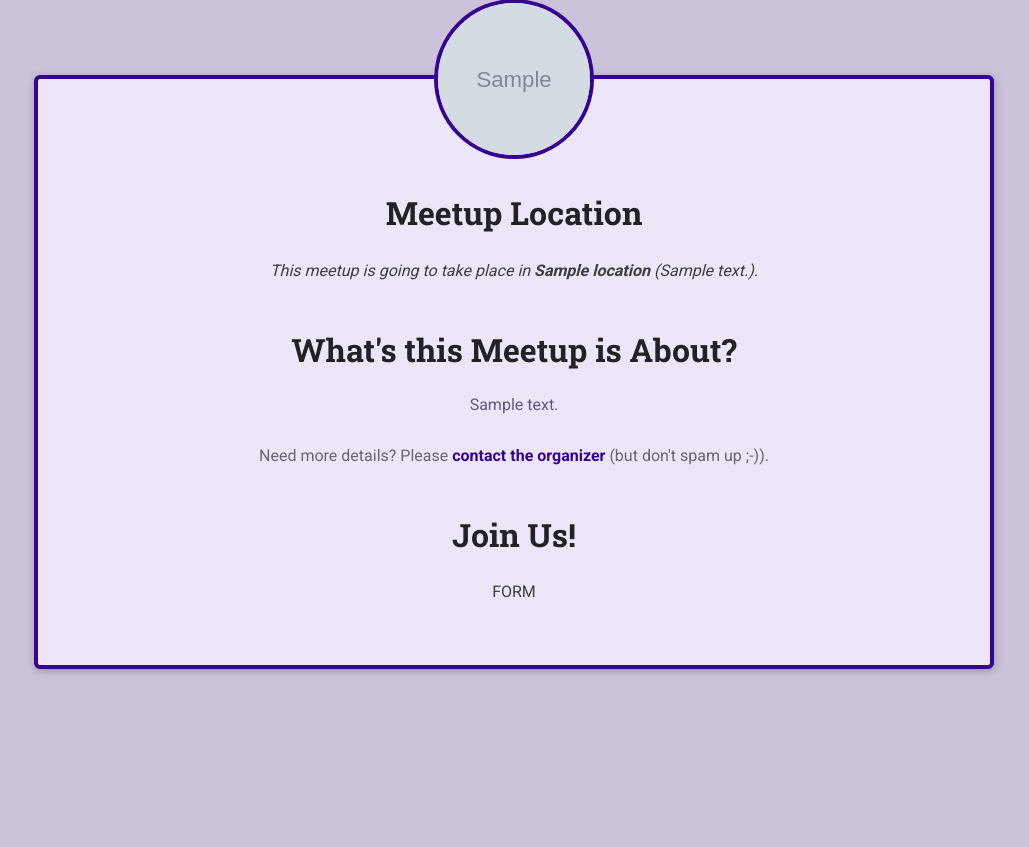
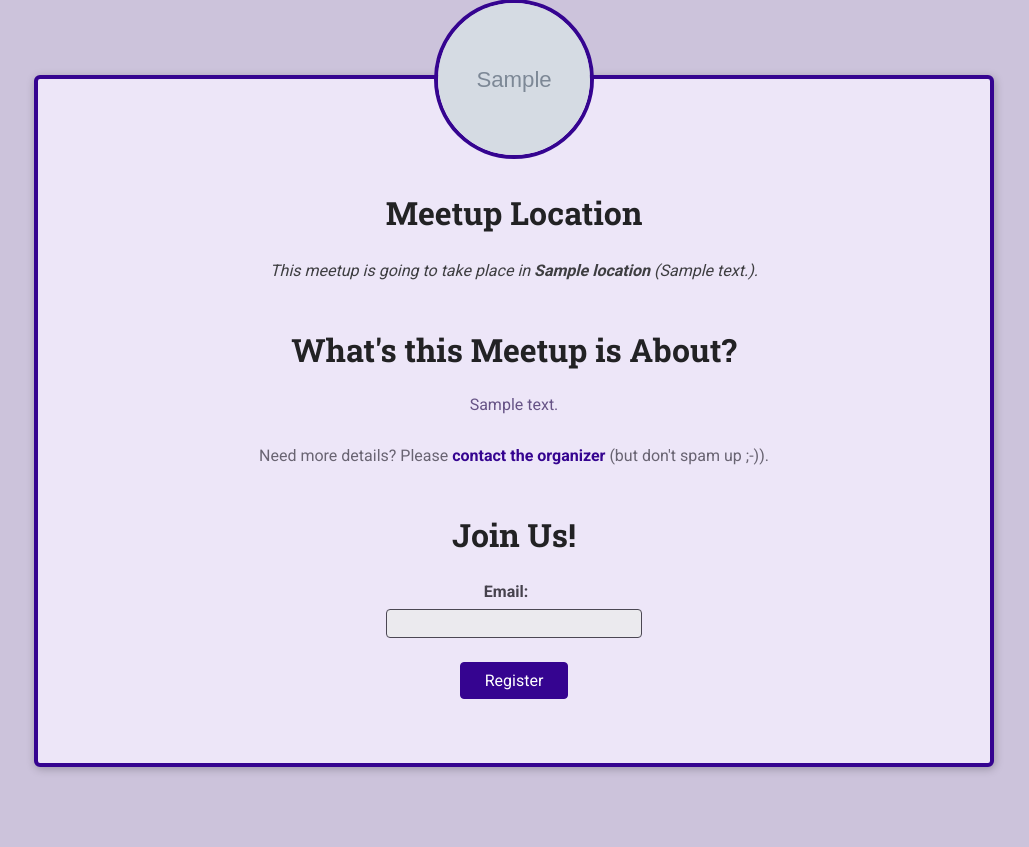
Before and after one commit to gr8guyrabi/meetups, a Django app: a page that uses meetups/templates/meetups/detail.html in a window 1280 px wide. Shown: the part 196-1043 px from the top of the page, without its empty margins (126-1155 px from the left). Before the commit the page ends 870 px from the top, so only its background shows below. Run offline with Django 3.2, Linux system fonts and the light colour scheme; tables that the repository leaves empty hold one stand-in row (values such as "Sample post"); grey boxes marked "Sample" are stand-in pictures.

Commit message:
feat: add participant form in detail

```diff
--- /dev/null
+++ b/meetups/forms.py
@@ -0,0 +1,8 @@
+from django import forms
+from .models import Participant
+
+
+class RegistrationForm(forms.ModelForm):
+    class Meta:
+        model = Participant
+        fields = ('email', )
--- a/meetups/templates/meetups/detail.html
+++ b/meetups/templates/meetups/detail.html
@@ -30,7 +30,14 @@
 
             <section id="registration">
                 <h2>Join Us!</h2>
-                FORM
+                <form>
+                    <ul>
+                        {{ registration_form.as_ul }}
+                    </ul>
+                    <div id="registration-actions">
+                        <button>Register</button>
+                    </div>
+                </form>
             </section>
         </article>
     {% else %}
--- a/meetups/views.py
+++ b/meetups/views.py
@@ -1,6 +1,8 @@
 from django.shortcuts import render
 
 from .models import Meetup
+
+from .forms import RegistrationForm
 
 # Create your views here.
 
@@ -17,9 +19,11 @@ def index(request):
 def detail(request, meetup_slug):
     try:
         meetup_detail = Meetup.objects.get(slug=meetup_slug)
+        registration_form = RegistrationForm()
         return render(request, 'meetups/detail.html', {
             'meetup_available': True,
             'meetup': meetup_detail,
+            'registration_form': registration_form,
         })
     except Exception as e:
         return render(request, 'meetups/detail.html', {
```
